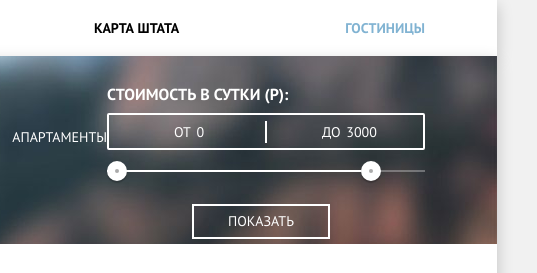
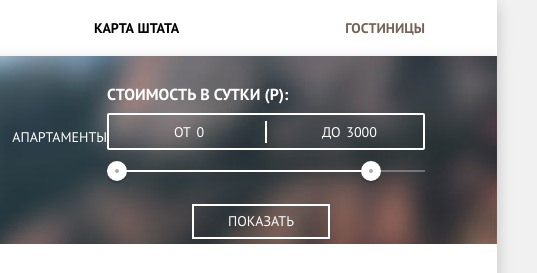
Before and after one commit to inaumovd/685293-sedona, a plain HTML site: page hotels.html in a window 1280 px wide. In both pictures the pointer is over the link "ГОСТИНИЦЫ". Shown: the top 273 px of the page, 743-1280 px from the left. Drawn offline with Linux system fonts and the light colour scheme.

Commit message:
Ссылка гостиницы

```diff
--- a/css/style.css
+++ b/css/style.css
@@ -623,6 +623,11 @@ a {
 	color: #766357;
 }
 
+.site-navigation .hotels-link:hover,
+.site-navigation .hotels-link:focus {
+	color: #766357;
+}
+
 .filters {
 	color:#ffffff;
 	font-size: 16px;
--- a/hotels.html
+++ b/hotels.html
@@ -19,7 +19,7 @@
 				<li><a href="#">Информация</a></li>
 				<li><a href="#">Фото и видео</a></li>
 				<li><a href="#">Карта штата</a></li>
-				<li><a href="hotels.html" class="hotels-link">Гостиницы</a></li>
+				<li><a class="hotels-link">Гостиницы</a></li>
 			</ul>
 		</nav>
 	</header>
```
